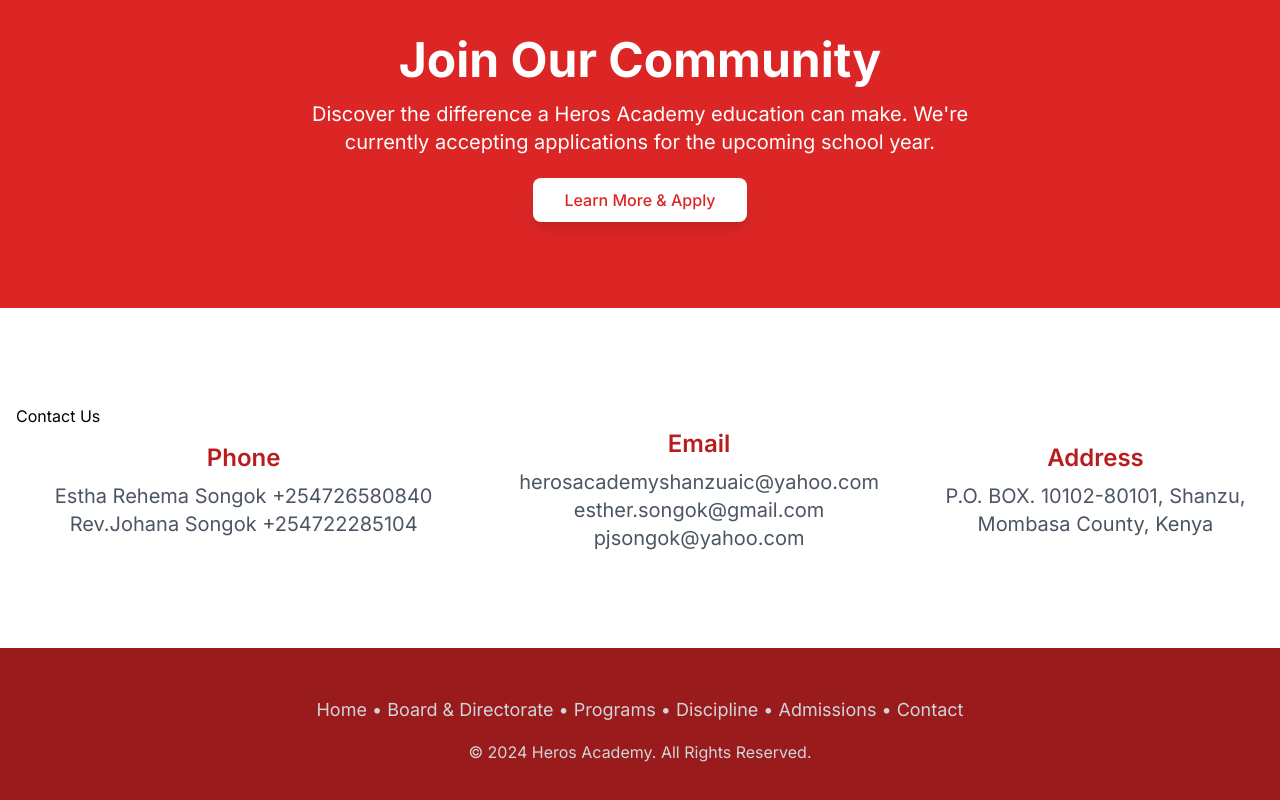
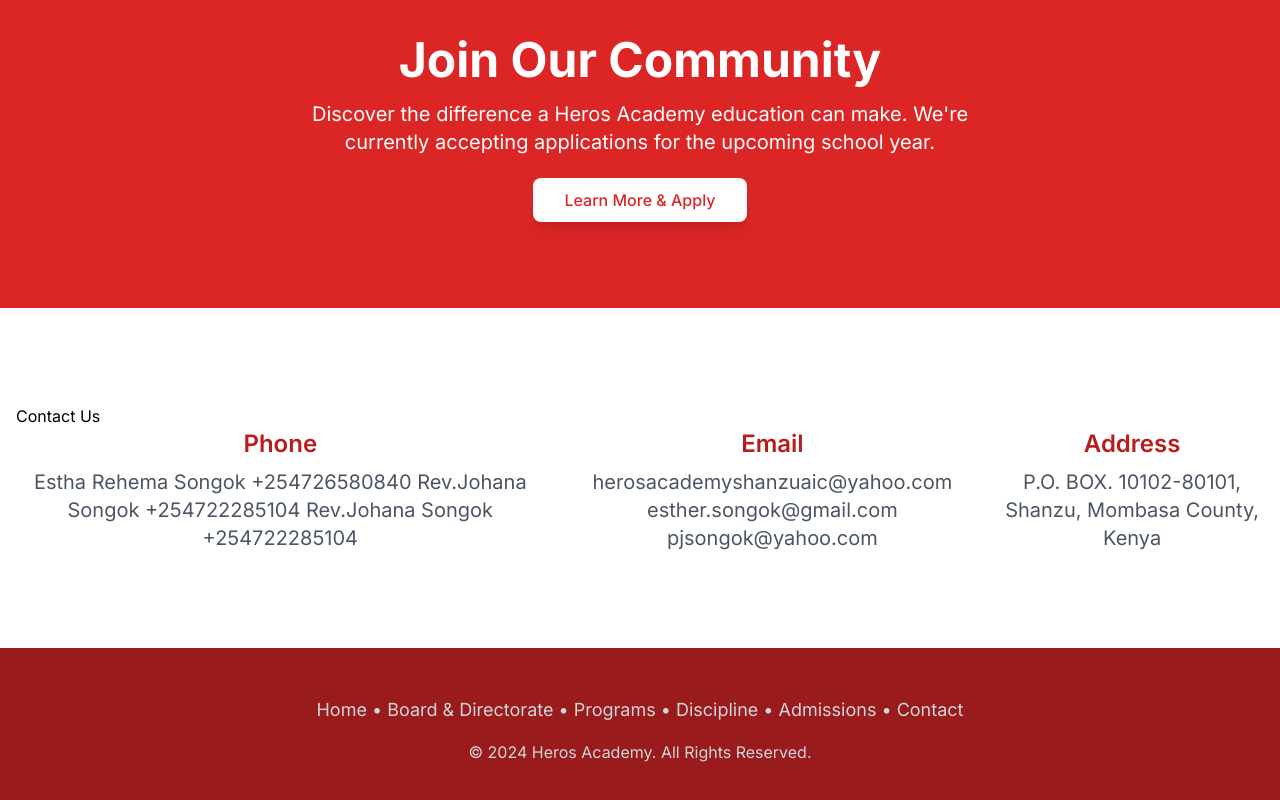
Before and after one commit to ThomasTiroch/academi, a plain HTML site: page index.html in a window 1280 px wide. Shown: the part 4255-5055 px from the top of the page. Drawn offline with nearby package versions, Linux system fonts and the light colour scheme.

```diff
--- a/index.html
+++ b/index.html
@@ -270,6 +270,9 @@
                         <a href="tel:+254726580840" class="text-lg md:text-xl text-gray-600 hover:text-red-600 transition-colors">Estha Rehema Songok +254726580840
                             Rev.Johana Songok +254722285104
                         </a>
+                          <a href="tel:+254722285104" class="text-lg md:text-xl text-gray-600 hover:text-red-600 transition-colors">  Rev.Johana Songok +254722285104
+
+                        </a>
                     </div>
                     <div>
                         <h3 class="text-2xl font-semibold mb-2 text-red-700">Email</h3>
@@ -357,4 +360,5 @@
         });
     </script>
 </body>
+
 </html>
```
